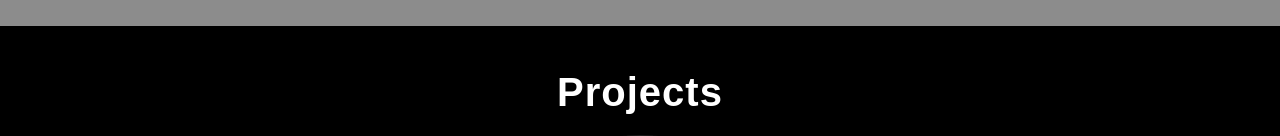
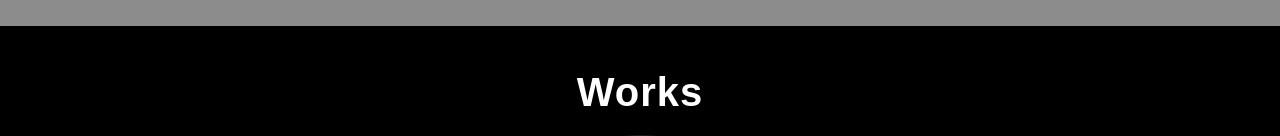
Before and after one commit to Jhun0311/jihunkim-portfolio, a plain HTML site: page index.html in a window 1280 px wide. Shown: the part 228-364 px from the top of the page. Drawn offline with Linux system fonts and the light colour scheme; a web font is replaced by a local one.

```diff
--- a/index.html
+++ b/index.html
@@ -45,7 +45,7 @@
             <section class="info-panel" id="infoPanel" hidden></section>
 
             <!-- LP판 위 제목 -->
-            <h2 class="stage-title" id="stageTitle">Projects</h2>
+            <h2 class="stage-title" id="stageTitle">Works</h2>
 
             <!-- LP판 -->
             <section class="stage">
```
